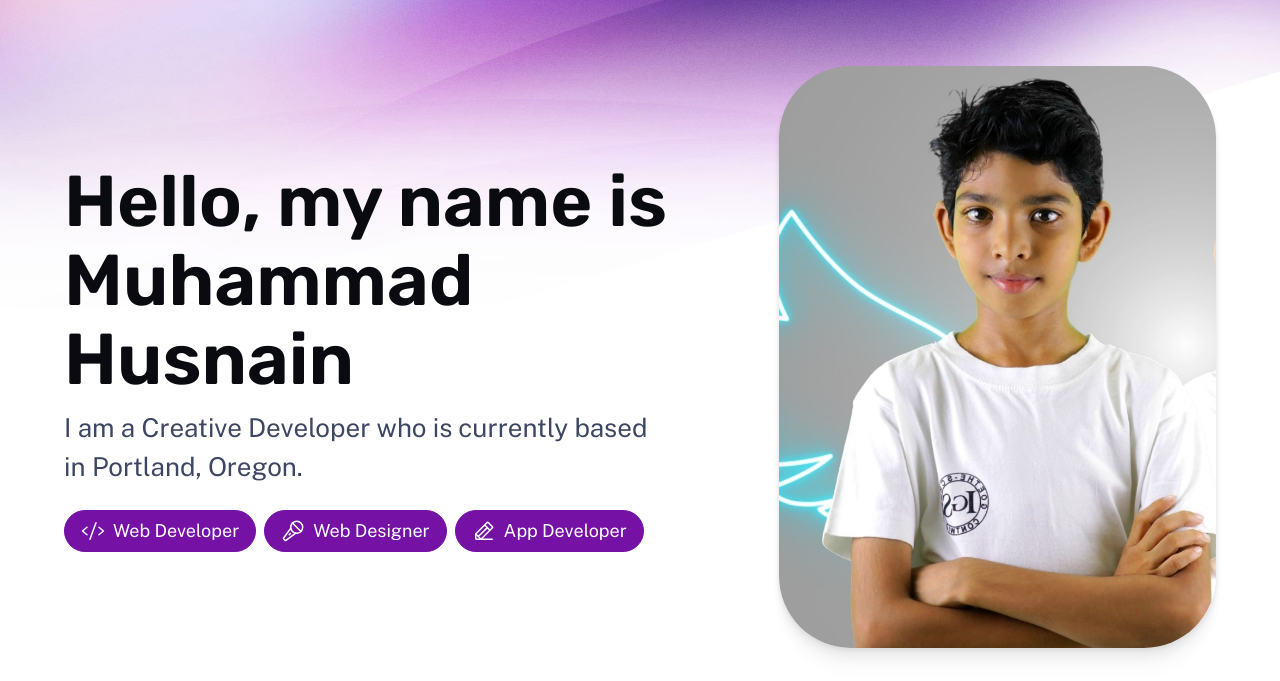
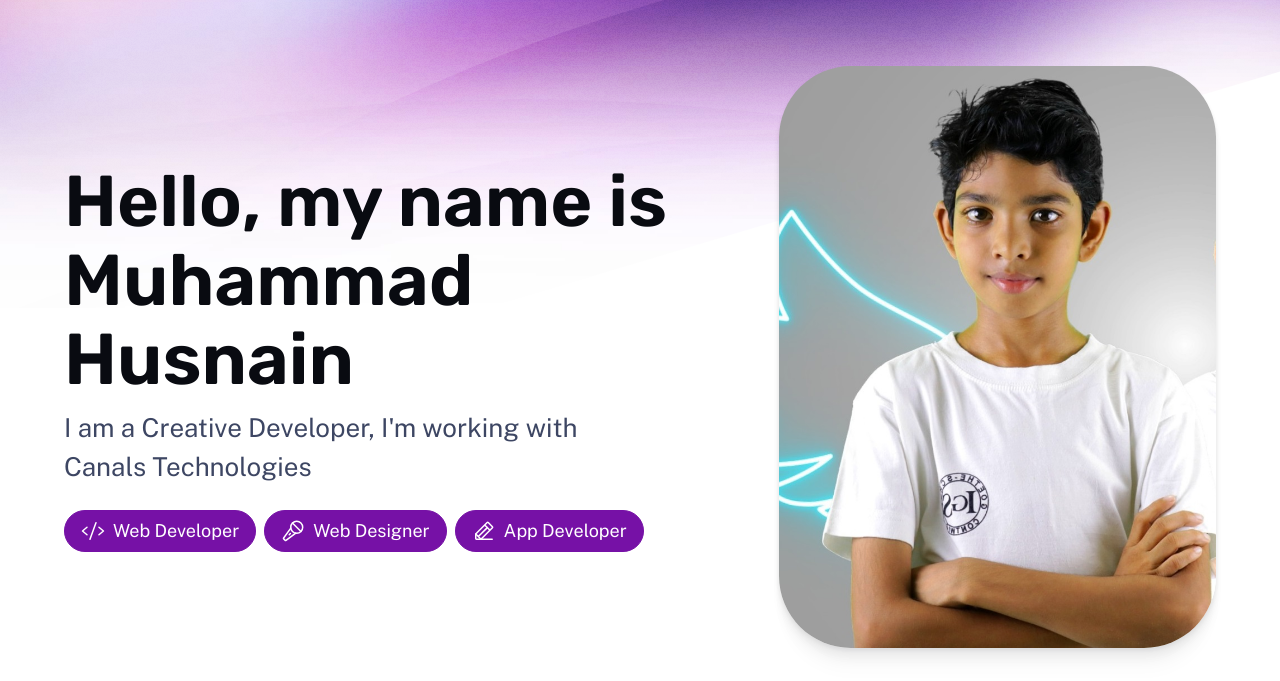
Before and after one commit to aimahusnain/Portfolio-in-ASTRO, an Astro site: page / in a window 1280 px wide. Shown: the part 119-800 px from the top of the page. Built offline with nearby package versions, Linux system fonts and the light colour scheme; Astro itself is replaced by a stand-in of ours.

Commit message:
Edit the Description

```diff
--- a/src/pages/index.astro
+++ b/src/pages/index.astro
@@ -31,7 +31,7 @@ const projects = (await getCollection("work"))
       <header class="hero">
         <Hero
           title="Hello, my name is Muhammad Husnain"
-          tagline="I am a Creative Developer who is currently based in Portland, Oregon."
+          tagline="I am a Creative Developer, I'm working with Canals Technologies"
           align="start"
         >
           <div class="roles">
```
